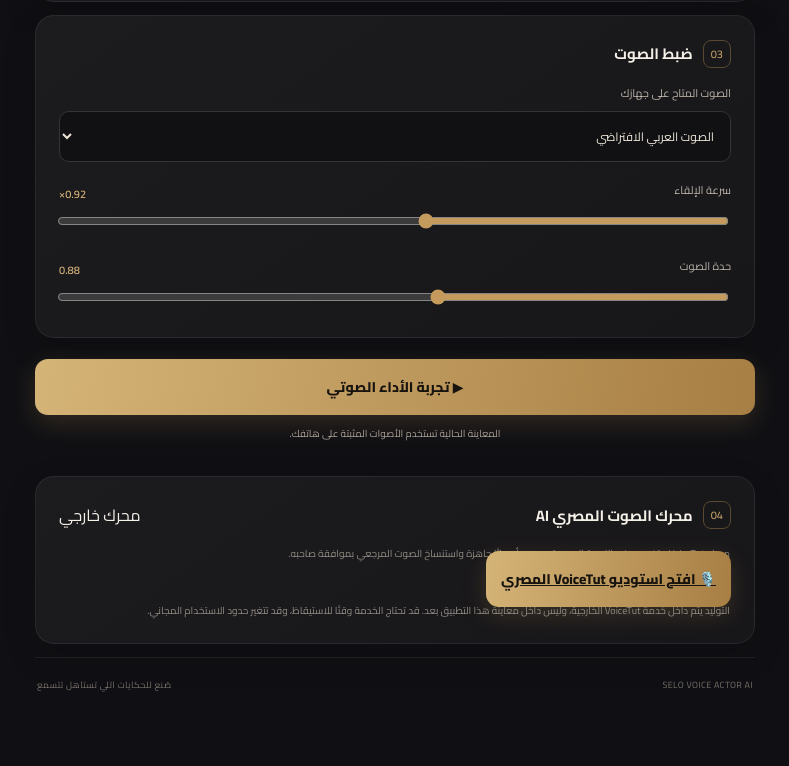
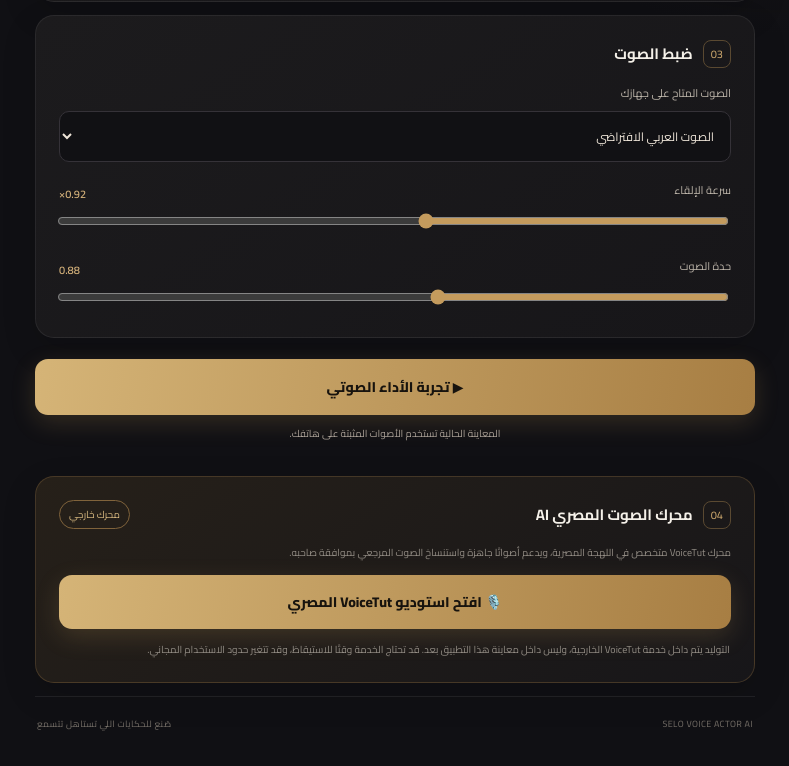
Before and after one commit to mazona00000000-netizen/-, a React (Vite) app: page / in a window 1280 px wide. Shown: the part 815-1581 px from the top of the page, without its empty margins (245-1034 px from the left). Before the commit the page ends 1542 px from the top, so only its background shows below. Built offline with nearby package versions, Linux system fonts and the light colour scheme.

Commit message:
Style Egyptian AI engine launch panel

```diff
--- a/src/style.css
+++ b/src/style.css
@@ -17,3 +17,8 @@ textarea{width:100%;min-height:155px;resize:vertical;background:#111114;border:1
 .action-area{padding:8px 0 10px}.primary{width:100%;border:0;border-radius:13px;padding:15px;background:linear-gradient(100deg,#d5b477,#a77e43);color:#17130e;font-weight:800;font-size:14px;box-shadow:0 8px 25px #bd955333}.primary:active{transform:scale(.99)}.notice{text-align:center;color:#aaa096;font-size:10px;line-height:1.8;min-height:18px}
 footer{display:flex;justify-content:space-between;gap:10px;border-top:1px solid #ffffff12;padding:18px 2px 0;color:#746e67;font-size:9px;letter-spacing:.4px}
 @media(min-width:600px){.shell{padding-top:28px}.panel{padding:23px}.hero{padding-top:48px}.emotion{padding:14px 6px}}
+
+.engine-panel{border-color:#80633b66;background:linear-gradient(145deg,#262019,#171619)}
+.engine-live{font-size:10px;color:#d6b77f;border:1px solid #80633b;border-radius:30px;padding:4px 9px}
+.engine-copy{margin:0 0 13px}
+.engine-link{display:block;text-align:center;text-decoration:none;margin:12px 0;padding:14px}
```
